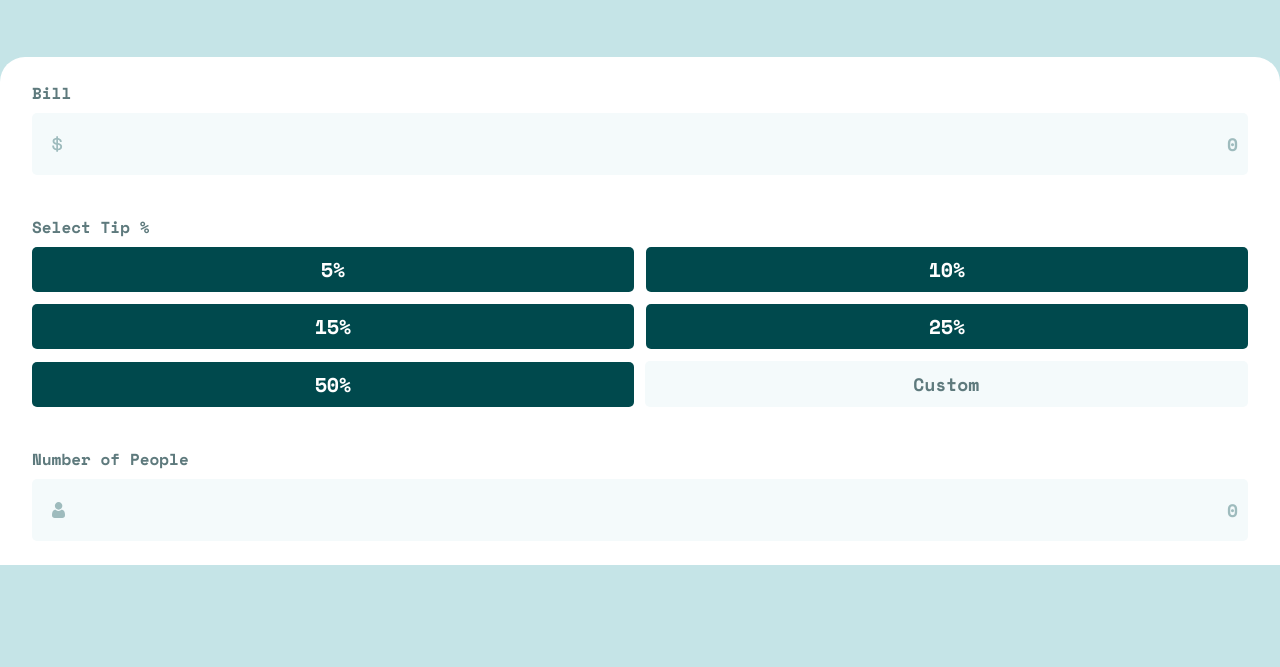
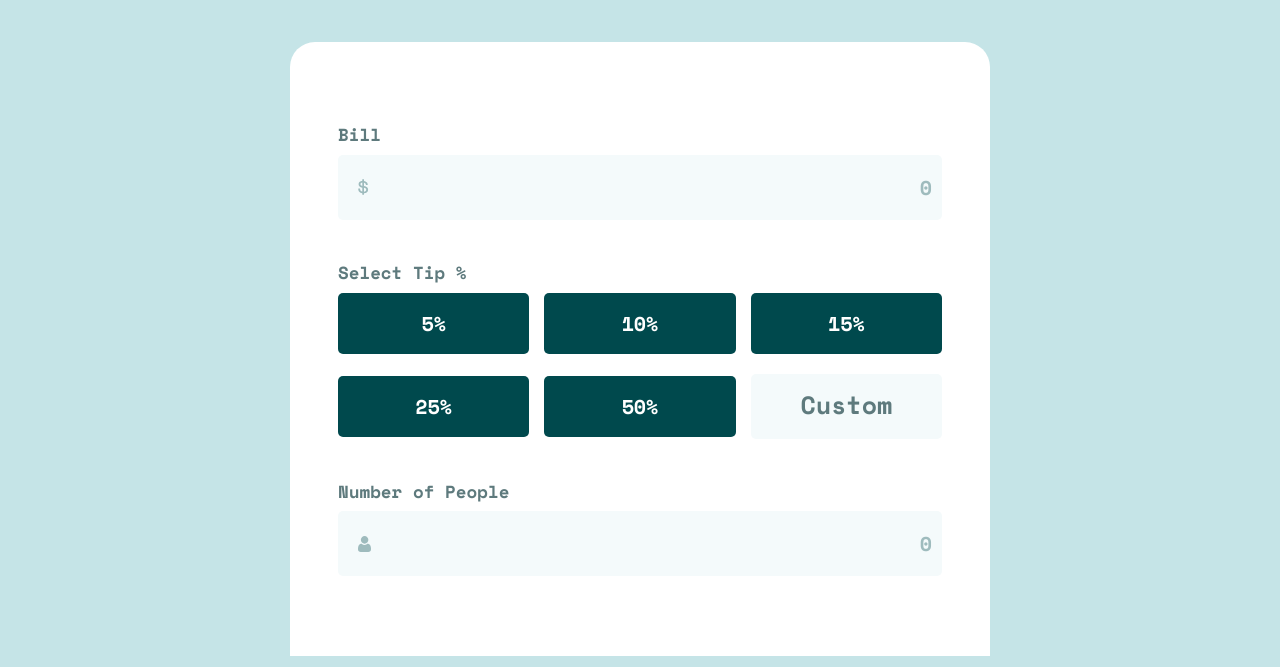
Before and after one commit to TomekWojak/tip-calculator-frontend-mentor-challenge, a plain HTML site: page index.html in a window 1280 px wide. Shown: the part 133-800 px from the top of the page. Drawn offline with nearby package versions, Linux system fonts and the light colour scheme.

Commit message:
finished visual part of first section

```diff
--- a/sass/style.scss
+++ b/sass/style.scss
@@ -19,6 +19,7 @@
 	--spacing-300: 2.4rem;
 	--spacing-400: 3.2rem;
 	--spacing-600: 4.8rem;
+	--spacing-1000: 8rem;
 }
 
 html {
@@ -31,7 +32,7 @@ body {
 
 .title {
 	display: block;
-	margin-block-end: 2em;
+	margin-block-end: 1.5em;
 	text-align: center;
 	text-transform: uppercase;
 	color: var(--titleGray);
@@ -47,6 +48,8 @@ body {
 	padding-block-start: 4em;
 
 	&__content {
+		width: min(100%, 700px);
+		margin: 0 auto;
 		padding: var(--spacing-300) var(--spacing-400);
 		background-color: var(--white);
 		border-radius: 25px 25px 0 0;
@@ -54,7 +57,7 @@ body {
 	&__title {
 		display: block;
 		margin-block-end: 0.5em;
-		font-size: 1.6em;
+		font-size: clamp(1.6rem, 3vw, 1.75rem);
 		line-height: 24px;
 		color: var(--grey);
 		font-weight: 600;
@@ -75,6 +78,7 @@ body {
 		border-radius: 5px;
 		font-size: 1.8rem;
 		caret-color: var(--lightGreen);
+		transition: border 0.2s;
 
 		&::-webkit-outer-spin-button,
 		&::-webkit-inner-spin-button {
@@ -133,13 +137,58 @@ body {
 	}
 	&__custom-input {
 		padding: var(--spacing-100);
-		width: calc(50% - 0.25em);
+		width: calc(50% - 0.3em);
 		border-radius: 5px;
 
 		&::placeholder {
 			text-align: center;
 			color: var(--grey);
+			font-size: 2rem;
 			opacity: 1;
 		}
 	}
 }
+
+@media (576px <= width) {
+	.splitter {
+		&__btn,
+		&__custom-input {
+			padding: var(--spacing-200) var(--spacing-100);
+			width: calc((33.33% - 0.5em));
+		}
+		&__custom-input::placeholder {
+			font-size: 2.3rem;
+		}
+		&__btn:nth-child(1),
+		&__btn:nth-child(2),
+		&__btn:nth-child(3) {
+			margin-block-end: 1em;
+		}
+		&__btn:nth-child(4) {
+			margin: 0;
+		}
+	}
+}
+
+@media (768px <= width) {
+	.splitter {
+		&__content {
+			padding: var(--spacing-1000) var(--spacing-600);
+		}
+		&__btn {
+			transition: background-color 0.2s, color 0.2s;
+
+			&:hover {
+				background-color: var(--lightGreen);
+				color: var(--accent);
+			}
+		}
+		&__input,
+		&__custom-input {
+			font-size: 2rem;
+		}
+		&__custom-input::placeholder {
+			font-size: 2.5rem;
+		}
+	}
+}
```
Also changed, not shown: css/style.css, 1 other file.
